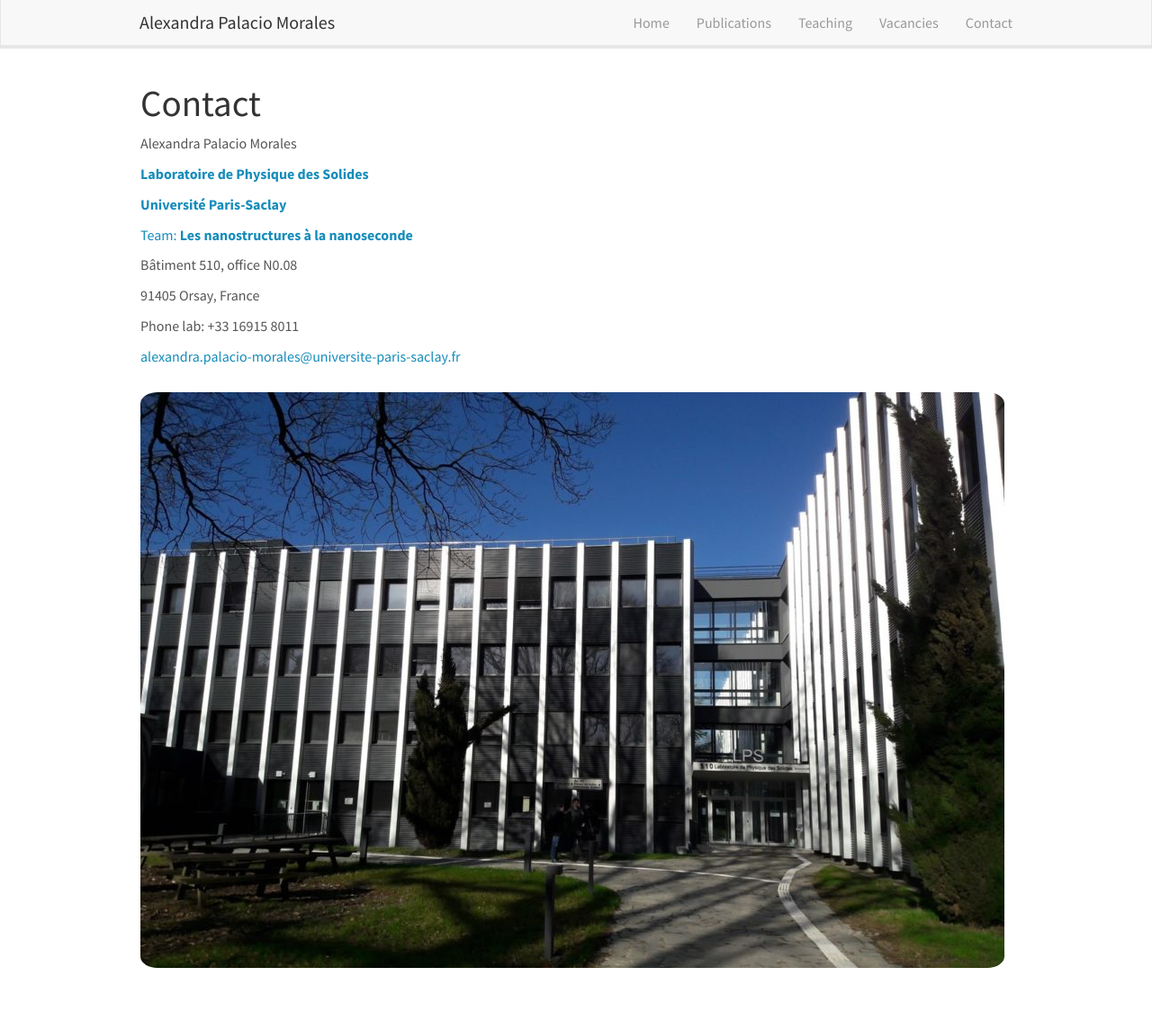
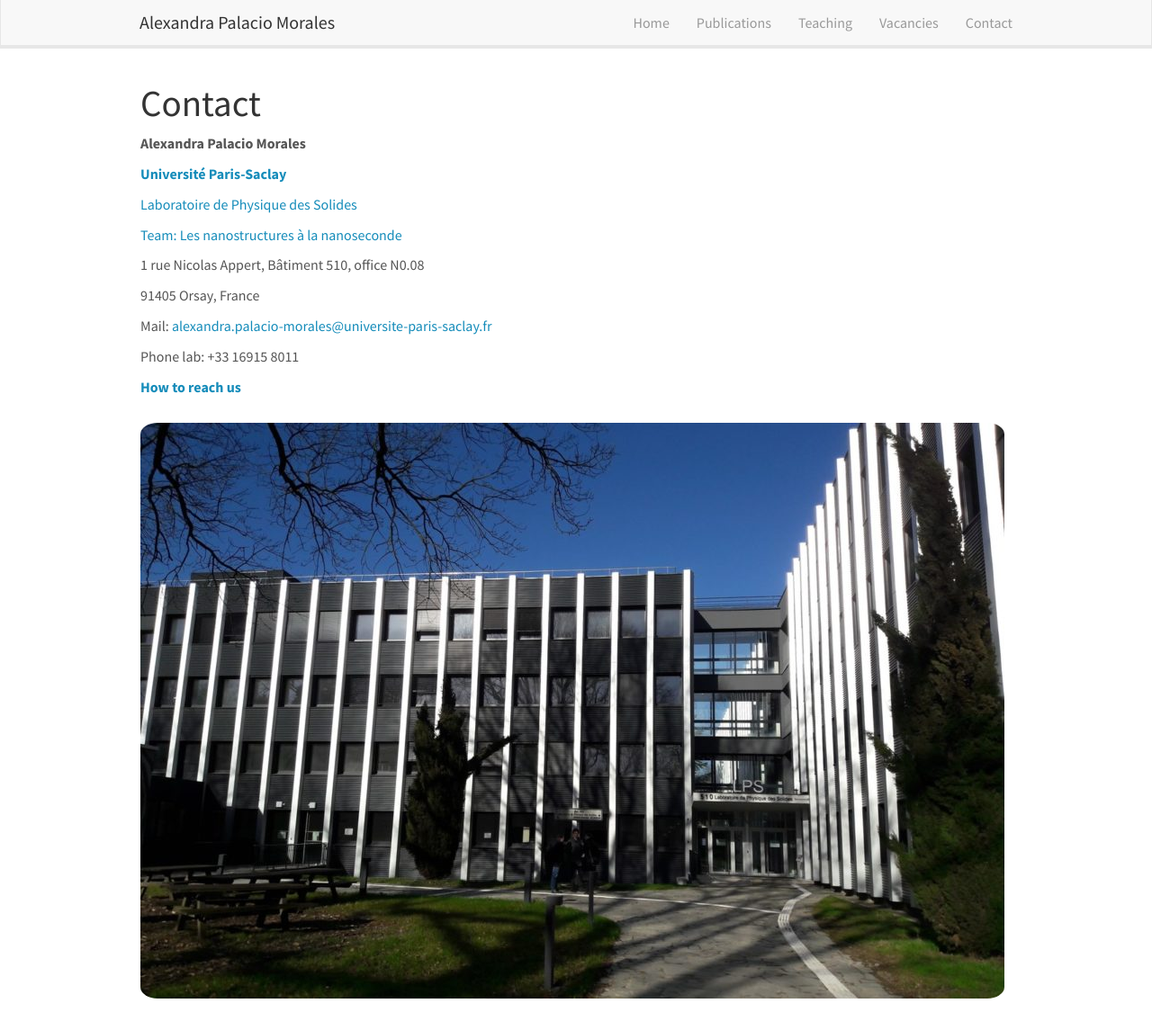
Before and after one commit to DrJiheu/startjekyll, a Jekyll site: the page built from _pages/contact.md, in a window 1280 px wide and 1145 px high. Shown: the whole window at 90% size. Built offline with Jekyll 4.4.1, drawn with Linux system fonts in a browser that asks for light colours; nearby versions of some CDN libraries.

Commit message:
Add files via upload

```diff
--- a/_pages/contact.md
+++ b/_pages/contact.md
@@ -7,20 +7,26 @@ permalink: /Contact/
 ---
 
 # Contact
-Alexandra Palacio Morales
-
-<a href="https://www.lps.u-psud.fr/?lang=fr">**Laboratoire de Physique des Solides**</a>
+**Alexandra Palacio Morales**
 
 <a href="https://www.universite-paris-saclay.fr/">**Université Paris-Saclay**</a>
 
-<a href="https://www.equipes.lps.u-psud.fr/ns2/index.shtml">Team: **Les nanostructures à la nanoseconde**</a>
+[Laboratoire de Physique des Solides](https://www.lps.u-psud.fr/?lang=fr)
 
-Bâtiment 510, office N0.08
+[Team: Les nanostructures à la nanoseconde](https://www.equipes.lps.u-psud.fr/ns2/index.shtml)
+
+1 rue Nicolas Appert, Bâtiment 510, office N0.08
 
 91405 Orsay, France
 
+Mail: <a href = "mailto: alexandra.palacio-morales@universite-paris-saclay.fr">alexandra.palacio-morales@universite-paris-saclay.fr</a>
+
 Phone lab: +33 16915 8011
 
-<a href = "mailto: alexandra.palacio-morales@universite-paris-saclay.fr">alexandra.palacio-morales@universite-paris-saclay.fr</a>
+[**How to reach us**](https://www.lps.u-psud.fr/spip.php?article108)
+
+
+
+
 
 <img src="{{ site.url }}{{ site.baseurl }}/images/teampic/LPS.jpg" />
```
